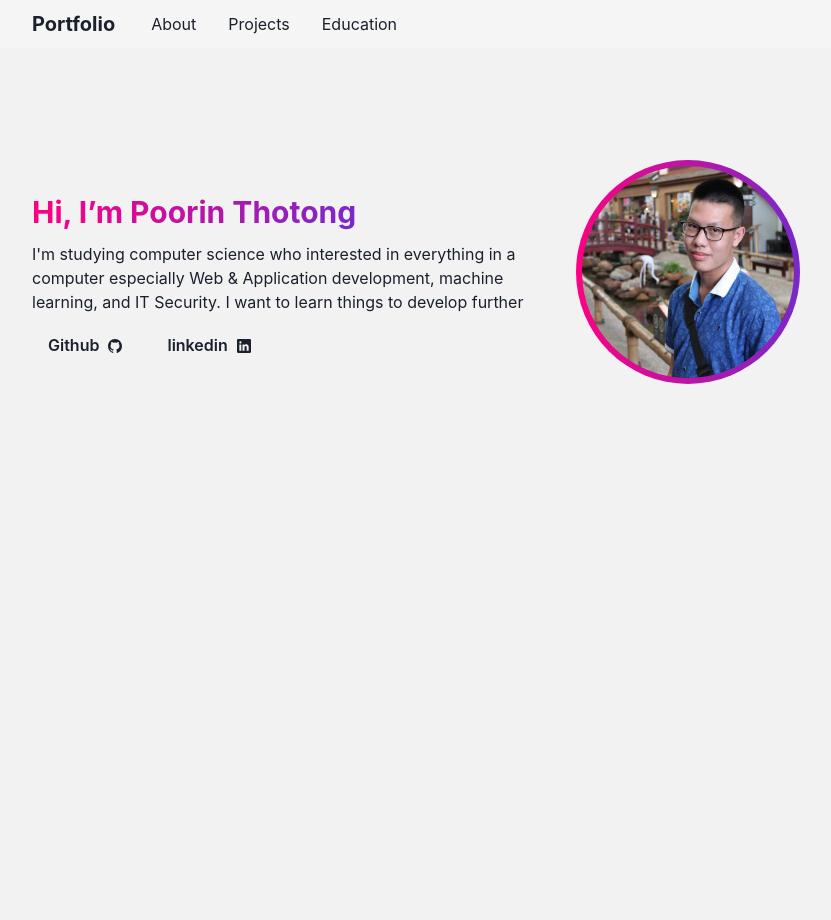
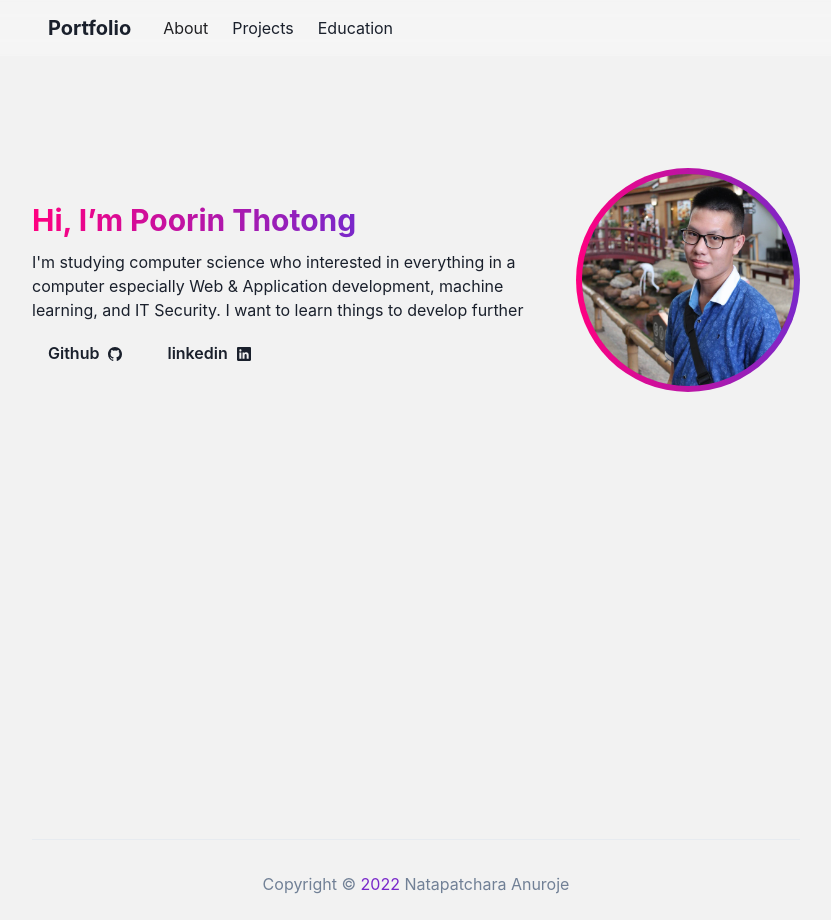
Before and after one commit to markmark345/markmark345.github.io, a Next.js app: page / in a window 1280 px wide. Shown: the whole page, without its empty margins (224-1055 px from the left). Built offline with nearby package versions, Linux system fonts and the light colour scheme.

Commit message:
fix every thing and add Footer

```diff
--- a/components/LinkItem.js
+++ b/components/LinkItem.js
@@ -7,10 +7,10 @@ const LinkItem = ({ href, path, _target, children, ...props  }) => {
     return (
       <NextLink href={href} passHref>
         <Link
-          p={3}
+          p={2}
           bg={active ? "grassTeal" : undefined}
           color={active ? "#202023" : inactiveColor}
-          target='_blank'
+          _target='_target'
           {...props}
         >
           {children}
--- a/components/Navbar.js
+++ b/components/Navbar.js
@@ -17,12 +17,13 @@ import { HamburgerIcon } from "@chakra-ui/icons";
 
 import LinkItem from "./LinkItem";
 
-const Navbar = (props) => {
+const Navbar = props => {
   const { path } = props;
 
   return (
     <Box
       position="sticky"
+      p={2}
       top={0}
       mb={16}
       as="nav"
@@ -34,7 +35,6 @@ const Navbar = (props) => {
     >
       <Container
         display="flex"
-        pl={-3}
         maxW="container.md"
         warp="warp"
         alignContent="end"
@@ -59,7 +59,7 @@ const Navbar = (props) => {
           align="center"
           mt={{ base: 4, md: 0 }}
         >
-          <LinkItem href="/about" path={path}>
+          <LinkItem href="/" path={path}>
             About
           </LinkItem>
           <LinkItem href="/projects" path={path}>
--- /dev/null
+++ b/components/footer.js
@@ -0,0 +1,24 @@
+import { chakra, Stack, VStack, Divider, Link, Text } from "@chakra-ui/react";
+
+const Footer = () => {
+  return (
+    <VStack pb={6} spacing={8} as="footer" alignItems="center">
+      <Divider />
+      <Stack
+        w='full'
+        alignItems='center'
+        spacing={0}
+      >
+        <Text color="gray.500" >
+        Copyright &copy; {'  '}
+          <chakra.span as='time' color='#7928CA'>
+            {new Date().getFullYear()}
+          </chakra.span>{'  '}
+            Natapatchara Anuroje
+        </Text>
+      </Stack>
+    </VStack>
+  );
+};
+
+export default Footer
--- /dev/null
+++ b/components/hero.js
@@ -0,0 +1,123 @@
+import {
+    Container,
+    Button,
+    Icon,
+    Box,
+    Heading,
+    Image,
+    Text,
+    AspectRatio,
+    HStack,
+    Flex,
+    VStack,
+    Stack,
+  } from "@chakra-ui/react";
+  import { getDayOfWeek } from "../utils/getDayOfWeek";
+  import { IoLogoGithub } from "react-icons/io5";
+  import { IoLogoLinkedin } from "react-icons/io5";
+  import LinkItem from "../components/LinkItem";
+
+  const now = new Date();
+  const dayOfWeek = getDayOfWeek(
+    now.getDate(),
+    now.getMonth(),
+    now.getFullYear()
+  );
+
+const Hero = (props) => {
+    const { path } = props;
+    return (
+<Stack
+      alignItems="center"
+      spacing={12}
+      w="full"
+      direction={{ base: "column-reverse", md: "row" }}
+      as="section"
+      mt={12}
+    >
+      <VStack spacing={3} alignItems="flex-start" w="full">
+        <Stack
+          spacing={3}
+          w="full"
+          direction={{ base: "column", md: "row" }}
+          justifyContent={{ base: "center", md: "flex-start" }}
+          alignItems="center"
+        >
+          <Heading
+            size="lg"
+            as="h1"
+            bgColor="purple.700"
+            bgClip="text"
+            bgGradient="linear(to-l, #7928CA, #FF0080)"
+            className="jumbotron-name-heading"
+          >
+            Hi, I’m Poorin Thotong
+          </Heading>
+        </Stack>
+        <Text>
+          I'm studying computer science who interested in everything in a
+          computer especially Web & Application development, machine learning,
+          and IT Security. I want to learn things to develop further
+        </Text>
+        <Stack spacing={3} direction={{ base: "column", md: "row" }}>
+          <LinkItem
+            _target="_blank"
+            href="https://github.com/markmark345"
+            path={path}
+            display="inline-flex"
+            alignItems="center"
+            style={{ gap: 4 }}
+            sx={{ p: 0 }}
+          >
+            <Button
+              variant="ghost"
+              target="_blank"
+              px={4}
+              justifyContent={{ base: "flex-start", md: "center" }}
+              rightIcon={<Icon as={IoLogoGithub} />}
+            >
+              Github
+            </Button>
+          </LinkItem>
+          <LinkItem
+            _target="_blank"
+            href="https://www.linkedin.com/in/natapatchara-anuroje-6956b7223/"
+            path={path}
+            display="inline-flex"
+            alignItems="center"
+            style={{ gap: 4 }}
+            sx={{ p: 0 }}
+          >
+            <Button
+              variant="ghost"
+              target="_blank"
+              px={4}
+              justifyContent={{ base: "flex-start", md: "center" }}
+              rightIcon={<Icon as={IoLogoLinkedin} />}
+            >
+              linkedin
+            </Button>
+          </LinkItem>
+        </Stack>
+      </VStack>
+      <Flex position="relative" pb={4} justifyContent="center">
+        <AspectRatio flexShrink={0} ratio={1} w={56} h={56} as="figure">
+          <Box
+            rounded="full"
+            overflow="hidden"
+            bgGradient="linear(to-l, #7928CA, #FF0080)"
+          >
+            <Image
+              maxWidth="95%"
+              src="/profile/PoorinIMG1.jpg"
+              borderRadius="full"
+              alt="PoorinIMG"
+            />
+          </Box>
+        </AspectRatio>
+      </Flex>
+    </Stack>
+    )
+}
+
+export default Hero
--- a/layouts/layout.js
+++ b/layouts/layout.js
@@ -4,6 +4,7 @@ import { Box, Container, Flex, VStack } from "@chakra-ui/react";
 // import Container from './Container'
 
 import Navbar from "../components/Navbar";
+import Footer from "../components/footer";
 
 const Layout = ({ children, router }) => {
   return (
@@ -24,6 +25,7 @@ const Layout = ({ children, router }) => {
               <VStack spacing={16} flex={1} w='full' as='main'>
               {children}
               </VStack>
+              <Footer />
           </VStack>
       </Container>
     </>
--- a/package.json
+++ b/package.json
@@ -14,7 +14,8 @@
     "next": "^12.0.8",
     "react": "^17.0.2",
     "react-dom": "^17.0.2",
-    "react-icons": "^4.3.1"
+    "react-icons": "^4.3.1",
+    "styled-components": "^5.3.3"
   },
   "devDependencies": {
     "eslint": "^8.6.0",
--- a/pages/index.js
+++ b/pages/index.js
@@ -1,122 +1,8 @@
-import {
-  Container,
-  Button,
-  Icon,
-  Box,
-  Heading,
-  Image,
-  Text,
-  AspectRatio,
-  HStack,
-  Flex,
-  VStack,
-  Stack,
-} from "@chakra-ui/react";
-import { getDayOfWeek } from "../utils/getDayOfWeek";
-import { IoLogoGithub } from "react-icons/io5";
-import { IoLogoLinkedin } from "react-icons/io5";
-import LinkItem from "../components/LinkItem";
+import Hero from "../components/hero";
 
-const now = new Date();
-const dayOfWeek = getDayOfWeek(
-  now.getDate(),
-  now.getMonth(),
-  now.getFullYear()
-);
-
-const Home = (props) => {
-  const { path } = props;
+const Home = () => {
   return (
-    <Stack
-      alignItems="center"
-      spacing={12}
-      w="full"
-      direction={{ base: "column-reverse", md: "row" }}
-      as="section"
-      mt={12}
-    >
-      <VStack spacing={3} alignItems="flex-start" w="full">
-        <Stack
-          spacing={3}
-          w="full"
-          direction={{ base: "column", md: "row" }}
-          justifyContent={{ base: "center", md: "flex-start" }}
-          alignItems="center"
-        >
-          <Heading
-            size="lg"
-            as="h1"
-            bgColor="purple.700"
-            bgClip="text"
-            bgGradient="linear(to-l, #7928CA, #FF0080)"
-            className="jumbotron-name-heading"
-          >
-            Hi, I’m Poorin Thotong
-          </Heading>
-        </Stack>
-        <Text>
-          I'm studying computer science who interested in everything in a
-          computer especially Web & Application development, machine learning,
-          and IT Security. I want to learn things to develop further
-        </Text>
-        <Stack spacing={3} direction={{ base: "column", md: "row" }}>
-          <LinkItem
-            _target="_blank"
-            href="https://github.com/markmark345"
-            path={path}
-            display="inline-flex"
-            alignItems="center"
-            style={{ gap: 4 }}
-            sx={{ p: 0 }}
-          >
-            <Button
-              variant="ghost"
-              target="_blank"
-              px={4}
-              justifyContent={{ base: "flex-start", md: "center" }}
-              rightIcon={<Icon as={IoLogoGithub} />}
-            >
-              Github
-            </Button>
-          </LinkItem>
-          <LinkItem
-            _target="_blank"
-            href="https://www.linkedin.com/in/natapatchara-anuroje-6956b7223/"
-            path={path}
-            display="inline-flex"
-            alignItems="center"
-            style={{ gap: 4 }}
-            sx={{ p: 0 }}
-          >
-            <Button
-              variant="ghost"
-              target="_blank"
-              px={4}
-              justifyContent={{ base: "flex-start", md: "center" }}
-              rightIcon={<Icon as={IoLogoLinkedin} />}
-            >
-              linkedin
-            </Button>
-          </LinkItem>
-        </Stack>
-      </VStack>
-      <Flex position="relative" pb={4} justifyContent="center">
-        <AspectRatio flexShrink={0} ratio={1} w={56} h={56} as="figure">
-          <Box
-            rounded="full"
-            overflow="hidden"
-            bgGradient="linear(to-l, #7928CA, #FF0080)"
-          >
-            <Image
-              maxWidth="95%"
-              src="/profile/PoorinIMG1.jpg"
-              borderRadius="full"
-              alt="PoorinIMG"
-            />
-          </Box>
-        </AspectRatio>
-      </Flex>
-    </Stack>
+    <Hero/>
   );
 };
 
```
Also changed, not shown: styles/general.js (+19 -19 lines), 1 other file (tests, documents, lock files or other folders).
